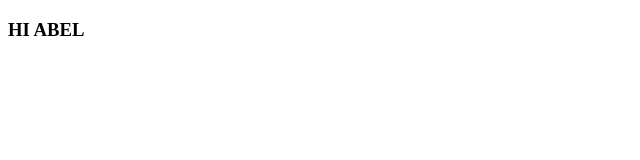
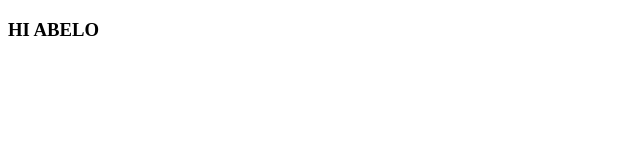
Before and after one commit to Ajibarew/Abel, a plain HTML site: page index.html in a window 1280 px wide. Shown: the full height of the page, 0-640 px from the left. Drawn offline with Linux system fonts and the light colour scheme.

Commit message:
changed updated file

```diff
--- a/index.html
+++ b/index.html
@@ -1,12 +1,15 @@
 <!DOCTYPE html>
 <html lang="en">
+
 <head>
     <meta charset="UTF-8">
     <meta http-equiv="X-UA-Compatible" content="IE=edge">
     <meta name="viewport" content="width=device-width, initial-scale=1.0">
     <title>HELLO ABEL</title>
 </head>
+
 <body>
-    <H3>HI ABEL</H3>
+    <H3>HI ABELO</H3>
 </body>
+
 </html>
```
